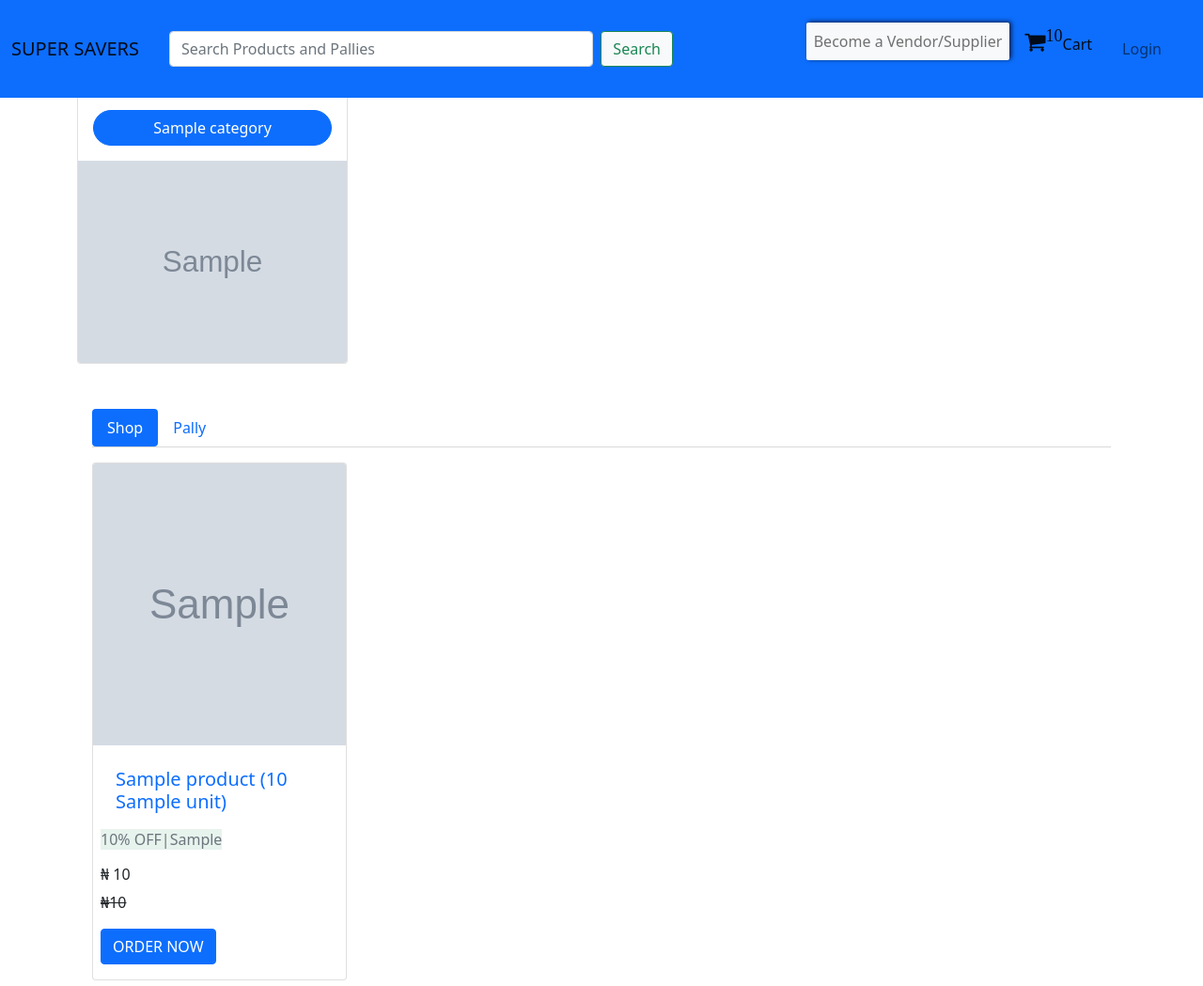
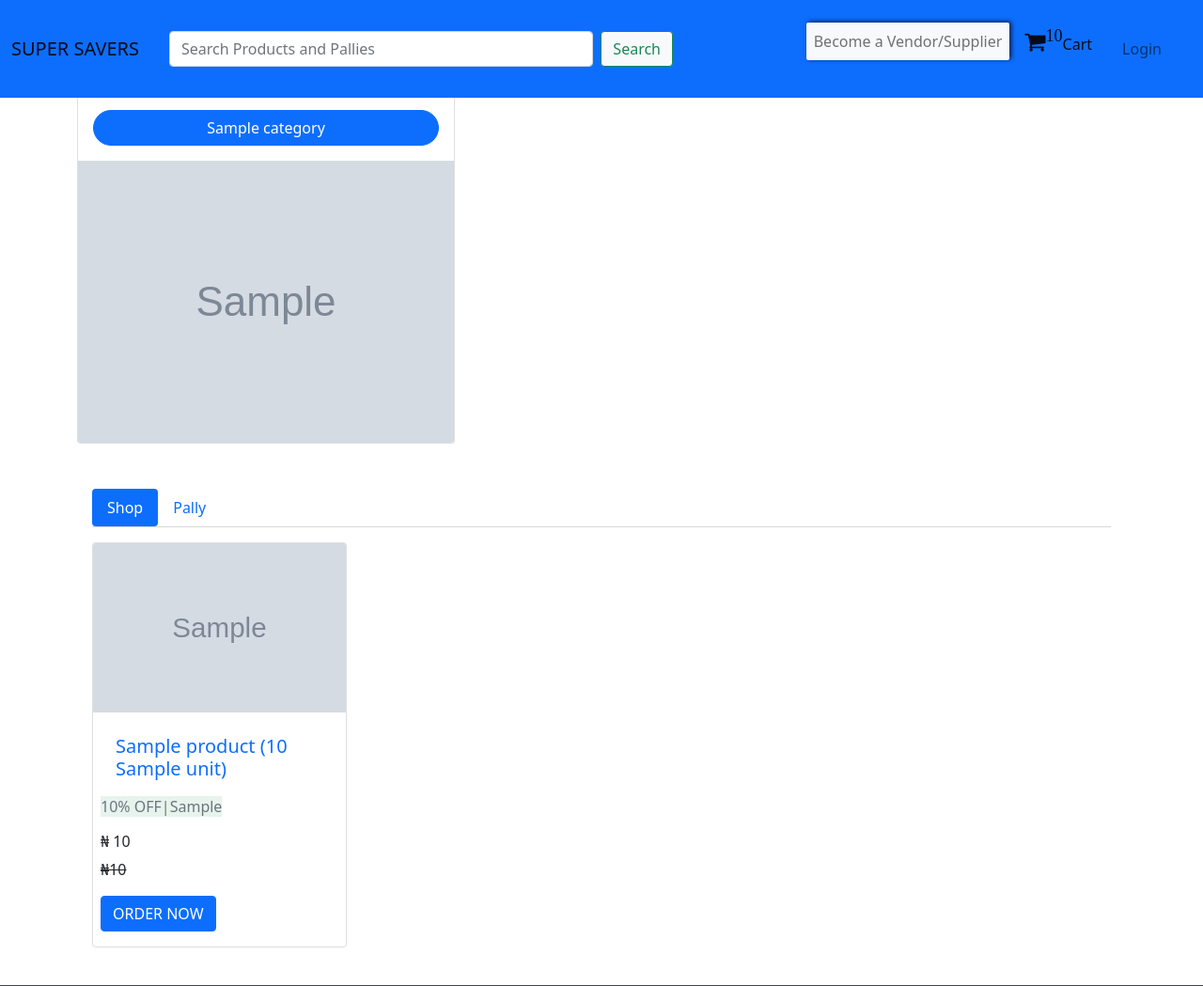
Before and after one commit to Josh596/Super-Savers, a Django app: template store/templates/store/index.html in a window 1280 px wide. Shown: the top 1049 px of the page at 94% size. Run offline with Django 3.2, Linux system fonts and the light colour scheme; the template is opened without the code that fills it: most values are stand-ins (such as "Sample title", 1, 10 or a date in 2020); grey boxes marked "Sample" are stand-in pictures.

Commit message:
Minor changes

```diff
--- a/static/css/styles.css
+++ b/static/css/styles.css
@@ -107,7 +107,12 @@ body {
 }
 
 .item-img{
-    height: 300px;
+    min-height: 180px;
+    object-fit: cover;
+    max-width: 100%;
+    max-height: 180px;
+    width: 100%;
+    margin-bottom: 0 !important;
 }
 
 #search-form{
--- a/store/templates/store/category-section.html
+++ b/store/templates/store/category-section.html
@@ -1,7 +1,7 @@
 <div class="scrollable-div" style="overflow: auto; white-space: nowrap;">
 <div class="d-inline-flex" >
     {% for category in categories %}
-    <div class="card" style="width: 18rem;">
+    <div class="card">
         <div class="card-body">
             <button class="btn btn-primary rounded-pill w-100">{{category.name}}</button>
         </div>
```
Also changed, not shown: store/templates/store/category.html (added, +18 -0 lines).
